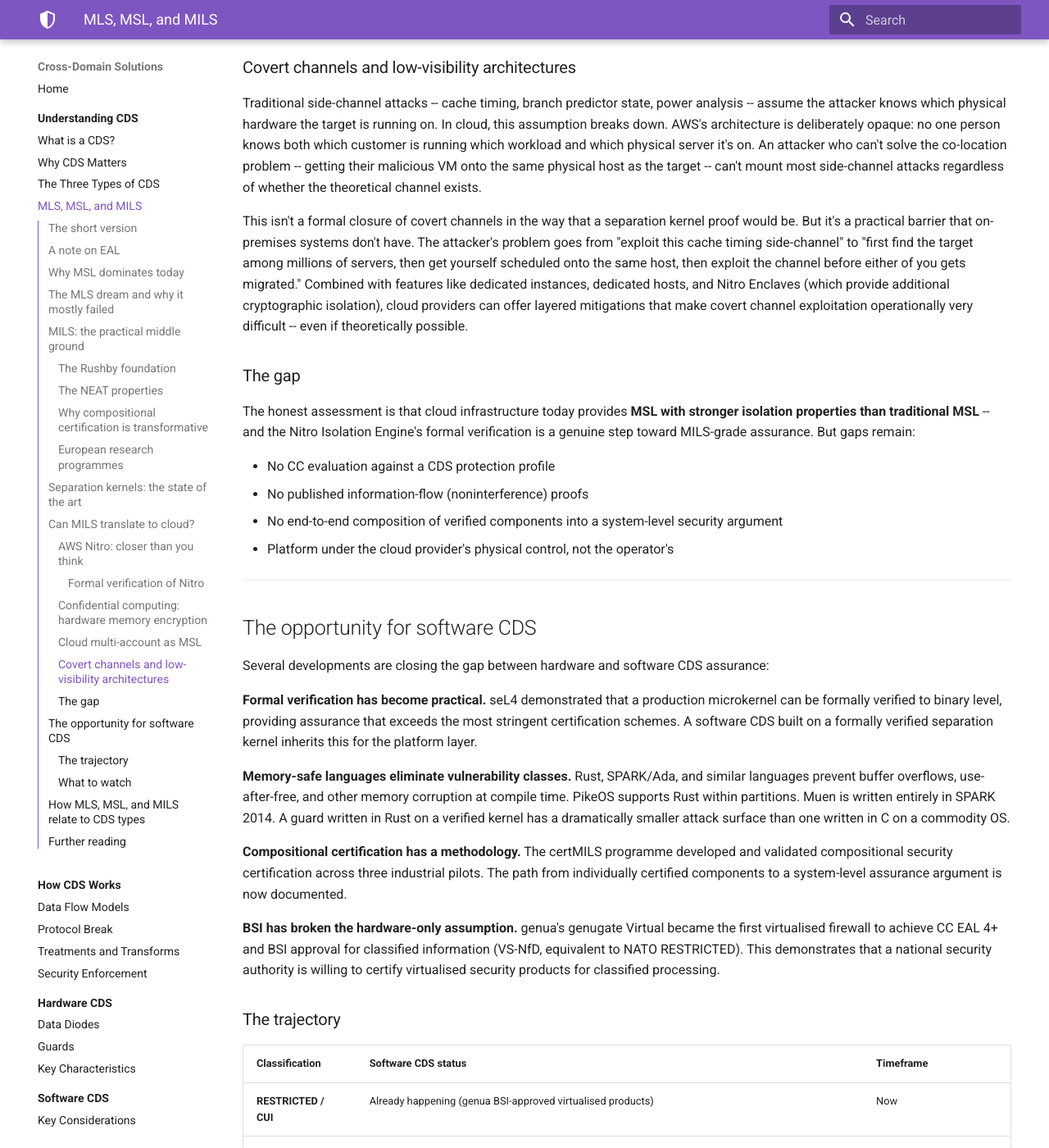
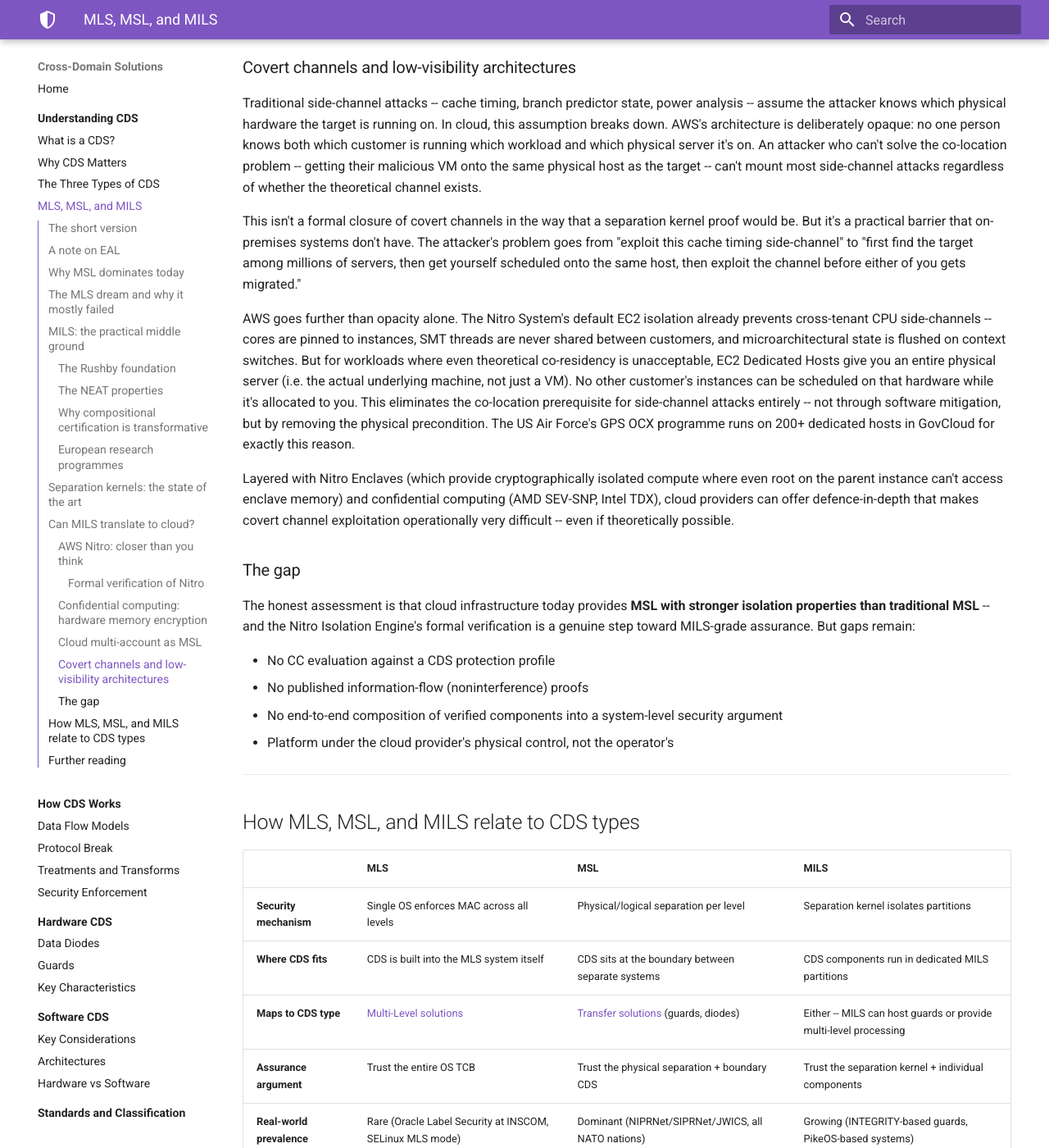
Before and after one commit to iamtgray/cross-domain-solutions, an MkDocs documentation site: the page built from docs/learn/mls-msl-mils.md, in a window 1280 px wide and 1400 px high, scrolled down 6933 px. Shown: the whole window at 82% size. Built offline with MkDocs 1.6.1 and Material for MkDocs 9.7.7, drawn with Linux system fonts in a browser that asks for light colours; some of the changed text lies outside the part shown.

Commit message:
Add Dedicated Hosts detail, trim MLS page, fix data-flow tables
MLS/MSL/MILS: add EC2 Dedicated Hosts as concrete side-channel mitigation
(GPS OCX case study, 200+ hosts in GovCloud). Remove "The opportunity for
software CDS" section which repeated earlier points. Data flow: convert
unidirectional flow tables to prose paragraphs. Remove unverified ST
Engineering claim.

Co-Authored-By: Claude Opus 4.6 <noreply@anthropic.com>

```diff
--- a/docs/learn/mls-msl-mils.md
+++ b/docs/learn/mls-msl-mils.md
@@ -237,7 +237,11 @@ This is architecturally identical to traditional MSL -- separate systems at sepa
 
 Traditional side-channel attacks -- cache timing, branch predictor state, power analysis -- assume the attacker knows which physical hardware the target is running on. In cloud, this assumption breaks down. AWS's architecture is deliberately opaque: no one person knows both which customer is running which workload and which physical server it's on. An attacker who can't solve the co-location problem -- getting their malicious VM onto the same physical host as the target -- can't mount most side-channel attacks regardless of whether the theoretical channel exists.
 
-This isn't a formal closure of covert channels in the way that a separation kernel proof would be. But it's a practical barrier that on-premises systems don't have. The attacker's problem goes from "exploit this cache timing side-channel" to "first find the target among millions of servers, then get yourself scheduled onto the same host, then exploit the channel before either of you gets migrated." Combined with features like dedicated instances, dedicated hosts, and Nitro Enclaves (which provide additional cryptographic isolation), cloud providers can offer layered mitigations that make covert channel exploitation operationally very difficult -- even if theoretically possible.
+This isn't a formal closure of covert channels in the way that a separation kernel proof would be. But it's a practical barrier that on-premises systems don't have. The attacker's problem goes from "exploit this cache timing side-channel" to "first find the target among millions of servers, then get yourself scheduled onto the same host, then exploit the channel before either of you gets migrated."
+
+AWS goes further than opacity alone. The Nitro System's default EC2 isolation already prevents cross-tenant CPU side-channels -- cores are pinned to instances, SMT threads are never shared between customers, and microarchitectural state is flushed on context switches. But for workloads where even theoretical co-residency is unacceptable, EC2 Dedicated Hosts give you an entire physical server (i.e. the actual underlying machine, not just a VM). No other customer's instances can be scheduled on that hardware while it's allocated to you. This eliminates the co-location prerequisite for side-channel attacks entirely -- not through software mitigation, but by removing the physical precondition. The US Air Force's GPS OCX programme runs on 200+ dedicated hosts in GovCloud for exactly this reason.
+
+Layered with Nitro Enclaves (which provide cryptographically isolated compute where even root on the parent instance can't access enclave memory) and confidential computing (AMD SEV-SNP, Intel TDX), cloud providers can offer defence-in-depth that makes covert channel exploitation operationally very difficult -- even if theoretically possible.
 
 ### The gap
 
@@ -247,43 +251,6 @@ The honest assessment is that cloud infrastructure today provides **MSL with str
 - No published information-flow (noninterference) proofs
 - No end-to-end composition of verified components into a system-level security argument
 - Platform under the cloud provider's physical control, not the operator's
-
----
-
-## The opportunity for software CDS
-
-Several developments are closing the gap between hardware and software CDS assurance:
-
-**Formal verification has become practical.** seL4 demonstrated that a production microkernel can be formally verified to binary level, providing assurance that exceeds the most stringent certification schemes. A software CDS built on a formally verified separation kernel inherits this for the platform layer.
-
-**Memory-safe languages eliminate vulnerability classes.** Rust, SPARK/Ada, and similar languages prevent buffer overflows, use-after-free, and other memory corruption at compile time. PikeOS supports Rust within partitions. Muen is written entirely in SPARK 2014. A guard written in Rust on a verified kernel has a dramatically smaller attack surface than one written in C on a commodity OS.
-
-**Compositional certification has a methodology.** The certMILS programme developed and validated compositional security certification across three industrial pilots. The path from individually certified components to a system-level assurance argument is now documented.
-
-**BSI has broken the hardware-only assumption.** genua's genugate Virtual became the first virtualised firewall to achieve CC EAL 4+ and BSI approval for classified information (VS-NfD, equivalent to NATO RESTRICTED). This demonstrates that a national security authority is willing to certify virtualised security products for classified processing.
-
-### The trajectory
-
-| Classification | Software CDS status | Timeframe |
-|---------------|-------------------|-----------|
-| **RESTRICTED / CUI** | Already happening (genua BSI-approved virtualised products) | Now |
-| **CONFIDENTIAL** | Feasible with MILS separation kernels (PikeOS EAL 5+, INTEGRITY EAL 6+) and certified guard components | Near-term |
-| **SECRET** | Requires formally verified kernel + formally verified guard logic, compositionally certified | Medium-term (5--10 years) |
-| **TOP SECRET** | Hardware CDS remains required -- data diodes for critical one-way flows | Foreseeable future |
-
-!!! warning "The covert channel barrier"
-
-    The hardest remaining problem for software CDS is covert channels. Even with formal verification, side channels through shared hardware (caches, TLBs, branch predictors, power consumption) are difficult to eliminate entirely. Hardware CDS with physical one-way paths (data diodes) have an inherent advantage here. Cloud's low-visibility architecture makes these channels much harder to exploit in practice -- but "hard to exploit" isn't the same as "provably absent," and certification bodies need the latter. This is why TOP SECRET is likely to remain hardware-only for the foreseeable future, even as cloud assurance improves at lower classifications.
-
-### What to watch
-
-**genua** (Germany) -- BSI-certified virtualised CDS, quantum-resistant cryptography, MILS architecture. The most progressive approach to resolving the assurance-vs-agility tension in CDS.
-
-**seL4** -- If a CDS guard is built on seL4 with formally verified application logic, the resulting assurance argument would be stronger than many existing hardware CDS products. No one has done this yet, but the pieces exist.
-
-**certMILS methodology** -- Compositional certification is the enabler that allows high-assurance kernels and lower-assurance components to be combined into a certified system. Watch for adoption by national evaluation authorities beyond BSI.
-
-**AWS Nitro evolution** -- The Nitro Isolation Engine's formal verification is a landmark, but the next steps matter more: published information-flow proofs, public proof artifacts for independent scrutiny, and potentially CC evaluation against a CDS protection profile. If AWS extends the Isabelle/HOL work to cover noninterference properties, Nitro's assurance argument starts looking comparable to traditional separation kernels.
 
 ---
 
```
Also changed, not shown: docs/learn/how-it-works/data-flow.md (+3 -15 lines).
